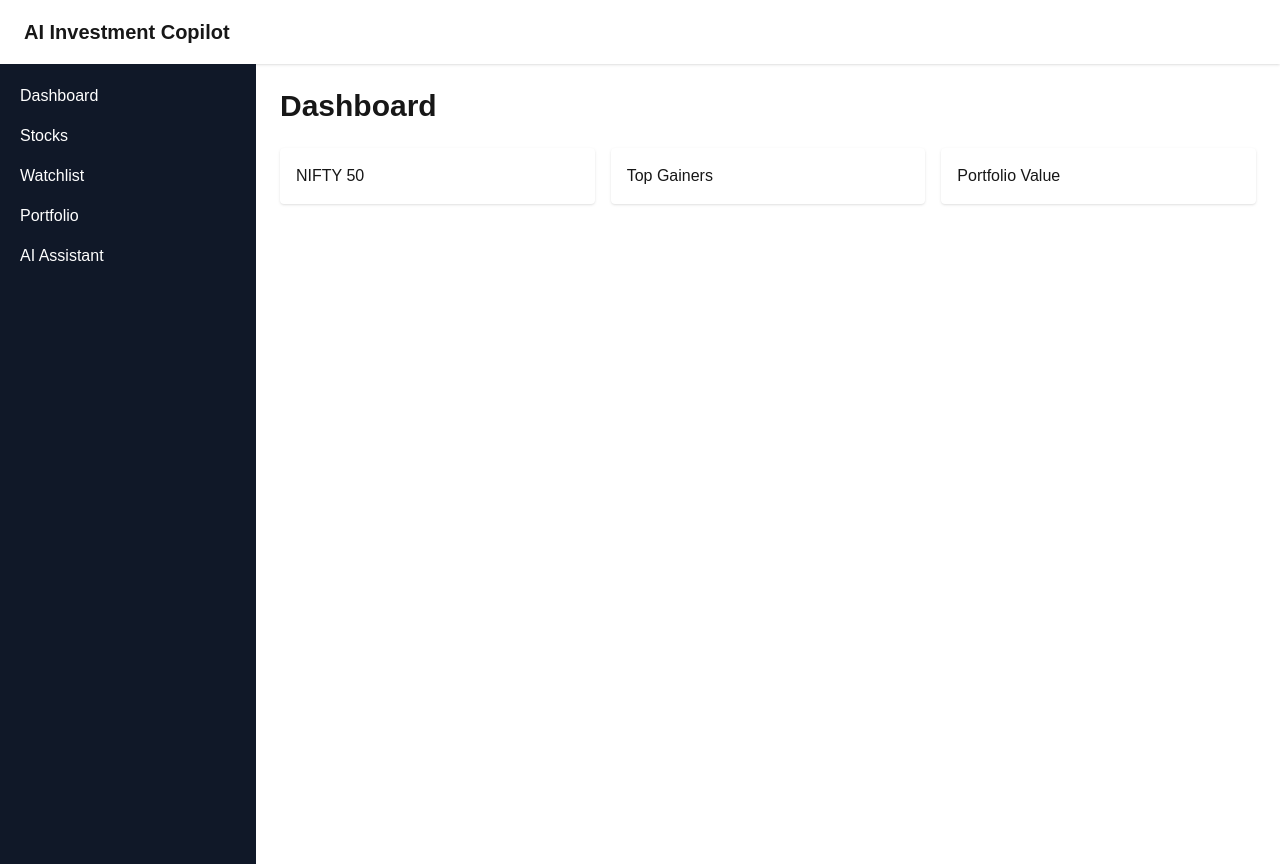
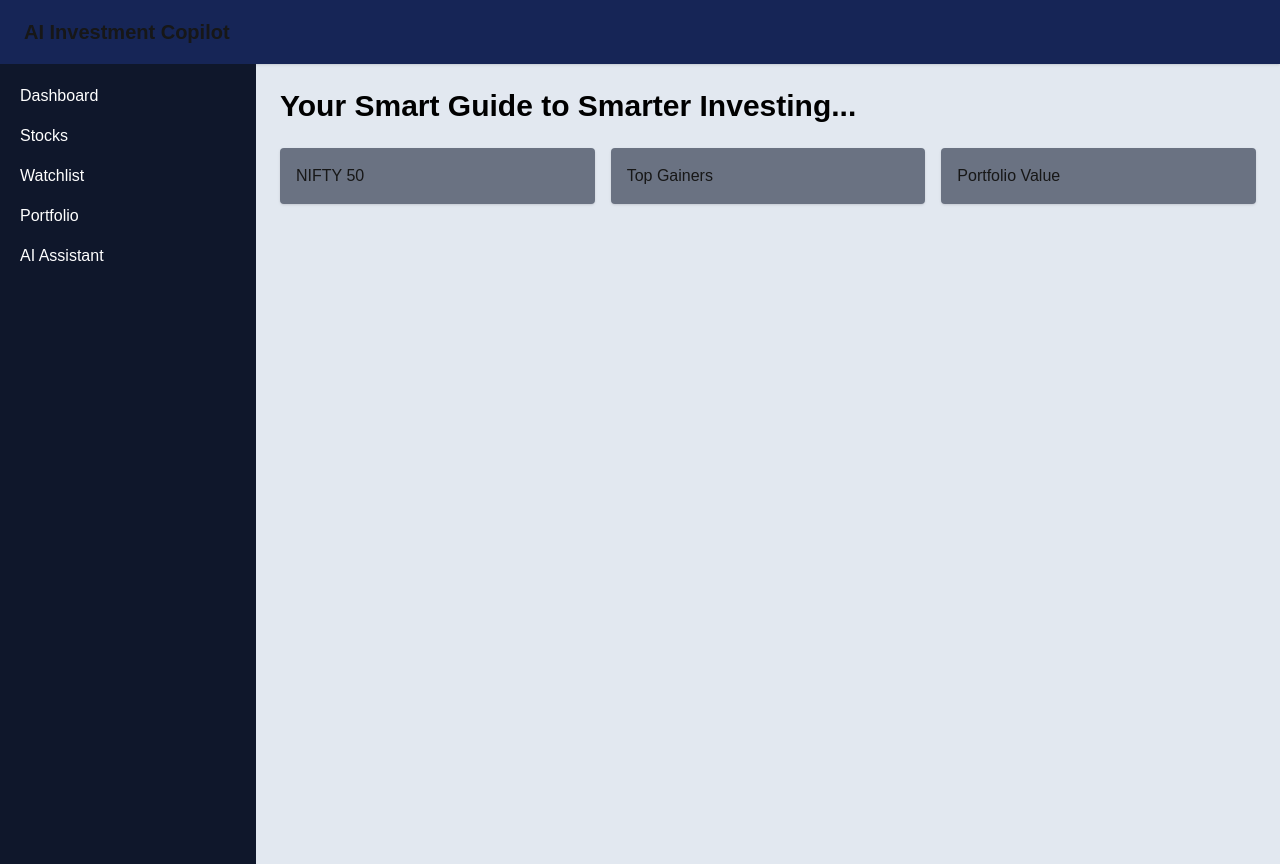
Before and after one commit to siriharshithagit/ai-investment-copilot, a Next.js app: page / in a window 1280 px wide. Built offline with nearby package versions, Linux system fonts and the light colour scheme.

Commit message:
Updated UI and added rotating headings

```diff
--- a/app/page.tsx
+++ b/app/page.tsx
@@ -1,29 +1,51 @@
+"use client";
+
+import { useState, useEffect } from "react";
 import Navbar from "@/components/Navbar";
 import Sidebar from "@/components/Sidebar";
 
 export default function Home() {
+  const messages = [
+    "Welcome Back, Investor...",
+    "Your Smart Guide to Smarter Investing...",
+    "Navigate Markets with Confidence...",
+    "Stay Ahead of the Market...",
+    "Your Investments, Simplified...",
+
+  ];
+
+  const [currentMessage, setCurrentMessage] = useState(0);
+
+  useEffect(() => {
+    const interval = setInterval(() => {
+      setCurrentMessage((prev) => (prev + 1) % messages.length);
+    }, 3000); // changes every 4 seconds
+
+    return () => clearInterval(interval);
+  }, []);
+
   return (
-    <div>
+    <div className="bg-slate-200 min-h-screen">
       <Navbar />
 
       <div className="flex">
         <Sidebar />
 
         <main className="flex-1 p-6">
-          <h2 className="text-3xl font-bold">
-            Dashboard
+          <h2 className="text-3xl font-bold text-black">
+            {messages[currentMessage]}
           </h2>
 
           <div className="grid grid-cols-3 gap-4 mt-6">
-            <div className="bg-white p-4 rounded shadow">
+            <div className="bg-gray-500 p-4 rounded shadow">
               NIFTY 50
             </div>
 
-            <div className="bg-white p-4 rounded shadow">
+            <div className="bg-gray-500 p-4 rounded shadow">
               Top Gainers
             </div>
 
-            <div className="bg-white p-4 rounded shadow">
+            <div className="bg-gray-500 p-4 rounded shadow">
               Portfolio Value
             </div>
           </div>
--- a/components/Navbar.tsx
+++ b/components/Navbar.tsx
@@ -1,6 +1,6 @@
 function Navbar() {
   return (
-    <nav className="h-16 bg-white shadow flex items-center px-6">
+    <nav className="h-16 bg-blue-950 shadow flex items-center px-6">
       <h1 className="text-xl font-bold">
         AI Investment Copilot
       </h1>
--- a/components/Sidebar.tsx
+++ b/components/Sidebar.tsx
@@ -1,6 +1,6 @@
 function Sidebar() {
   return (
-    <aside className="w-64 h-screen bg-gray-900 text-white p-5">
+    <aside className="w-64 h-screen bg-slate-900 text-white p-5">
       <ul className="space-y-4">
         <li>Dashboard</li>
         <li>Stocks</li>
```
